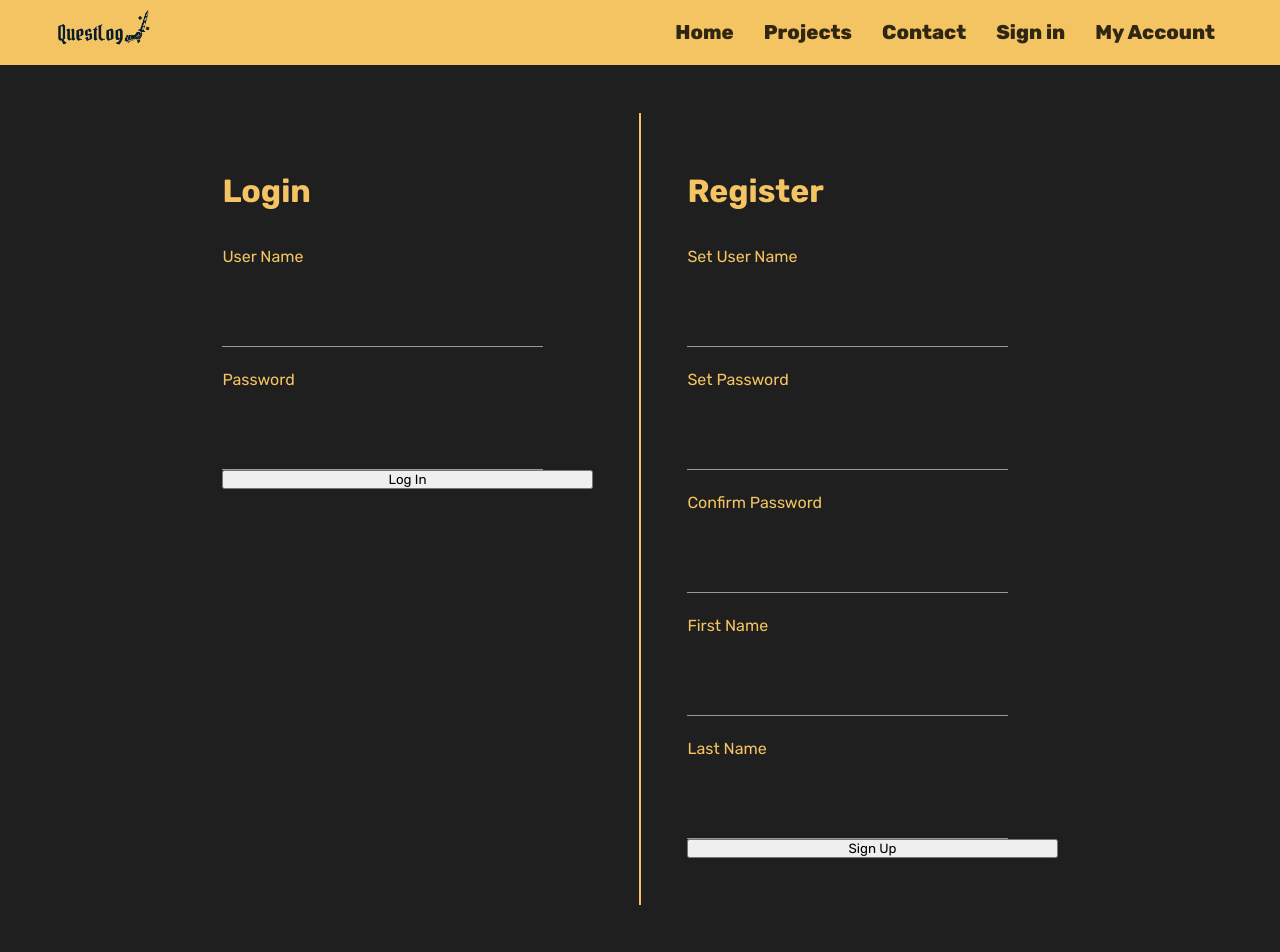
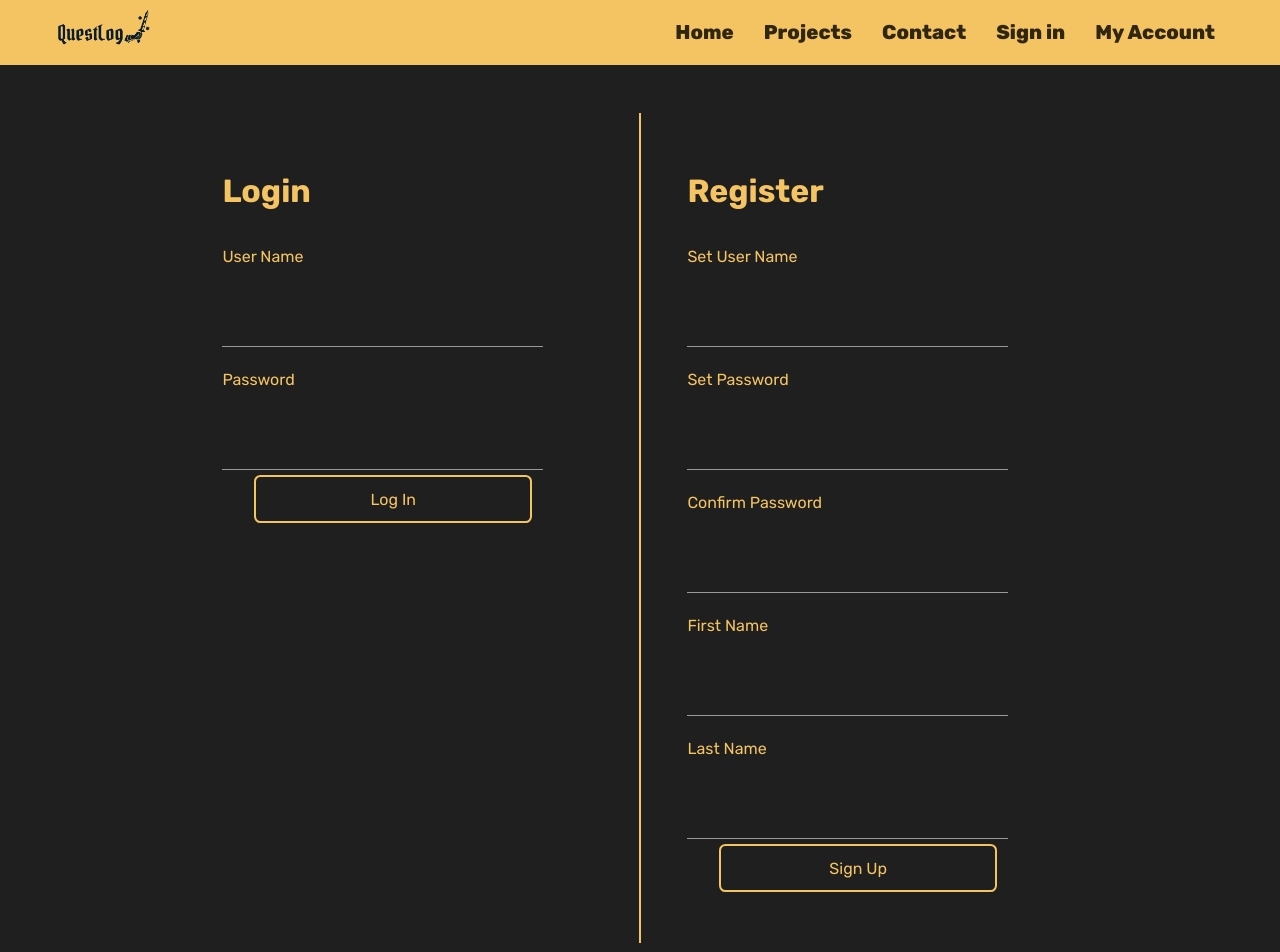
Before and after one commit to ParkAnthony13/tasks, a React (Create React App) app in the folder client/: page /loginRegister in a window 1280 px wide. Shown: the top 952 px of the page. Built offline with nearby package versions, Linux system fonts and the light colour scheme; no server answers.

Commit message:
css changes on projLi, reg, landing

```diff
--- a/client/src/components/LandingPage.jsx
+++ b/client/src/components/LandingPage.jsx
@@ -22,13 +22,21 @@ const LandingPage = props => {
     // window.addEventListener('resize',showButton);
 
     return (
-        <div className="container">
-            <div>
-                <h1 className={mobile ? "imgTextMobile" : "imgText"}>Track Tasks</h1>
-                <h1 className={mobile ? "imgTextMobile" : "imgText"}>Follow Your Progress</h1>
-            </div>
-            <button onClick={handleClick}>Test</button>
-        </div>
+        <main>
+            <section className="container">
+                <div>
+                    <h1 className={mobile ? "imgTextMobile" : "imgText"}>Track Tasks</h1>
+                    <h1 className={mobile ? "imgTextMobile" : "imgText"}>Follow Your Progress</h1>
+                </div>
+            </section>
+            <section className='landingMain'>
+                <h1>something</h1>
+                <p>Lorem ipsum dolor sit amet consectetur adipisicing elit. Officiis voluptatem reiciendis repellendus atque veritatis tempore nulla autem a. Quisquam voluptatibus voluptas explicabo consequuntur reprehenderit culpa ullam labore eos temporibus iusto!
+                    Lorem ipsum dolor sit amet consectetur adipisicing elit. Ab autem numquam nisi. Nesciunt ipsam culpa dolor molestiae reprehenderit ratione ab doloribus, quis assumenda, ducimus autem perspiciatis itaque, labore beatae? Fuga.
+                </p>
+                <p>Lorem ipsum dolor sit amet consectetur adipisicing elit. Cupiditate commodi tempora repudiandae minima, recusandae mollitia quaerat sequi! Modi odio sapiente numquam illum adipisci, assumenda in, accusantium impedit sed obcaecati a!</p>
+            </section>
+        </main>
     )
 }
 export default LandingPage;
--- a/client/src/components/LogReg.jsx
+++ b/client/src/components/LogReg.jsx
@@ -81,7 +81,7 @@ const LogReg = props => {
                             setLogPass(e.target.value)
                         }} />
                     </div>
-                    <button onClick={logInHandler}>Log In</button>
+                    <button id="logInButtonM" onClick={logInHandler}>Log In</button>
                 </form>
                 <div>{loginStatus}</div>
             </div>
@@ -108,7 +108,7 @@ const LogReg = props => {
                         <label>Last Name</label>
                         <input type="text" onChange={(e) => { setLastName(e.target.value) }} />
                     </div>
-                    <button onClick={regHandler}>Sign Up</button>
+                    <button id="signUpButtonM" onClick={regHandler}>Sign Up</button>
                 </form>
             </div>
         </div>
--- a/client/src/components/ProjectList.jsx
+++ b/client/src/components/ProjectList.jsx
@@ -42,14 +42,14 @@ const ProjectList = props => {
                 <section>
                     <div className="Proj">
                         <Link to="/project/1" className="">
-                            <div className="PCardItem PCImg"></div>
+                            <div className="PCardItem PCImg projTasksImg"></div>
                         </Link>
                         <div className='dflex spacebetween ProjCardCol'>
                             <div >
                                 <h2 className="PCardItem PCHead">Project Name</h2>
                                 <div className="PCardItem">
                                     <p>Description</p>
-                                    <p>short description of the project</p>
+                                    <p>Task Manager project where users can create and manage tasks for multiple projects</p>
                                 </div>
                             </div>
                             <div>
--- a/client/src/css/LandingPage.css
+++ b/client/src/css/LandingPage.css
@@ -1,3 +1,15 @@
+/* .container {
+    background-color: black;
+    color: #1f1f1f;
+    height: 90.8vh;
+    background-image: url('../img/mapChart.jpg');
+    background-size: cover;
+    background-position: center 50%;
+    width: 100vw;
+    position: relative;
+    top: 0px;
+    left: -10vw;
+} */
 .container {
     background-color: black;
     color: #1f1f1f;
@@ -6,14 +18,19 @@
     background-size: cover;
     background-position: center 50%;
 }
+.landingMain {
+    background-color: #e4a935;
+    opacity: 100;
+}
 
 .imgText {
     padding: 20px;
-    font-size: 80px;
+    font-size: 60px;
     position: relative;
-    top: 50px;
+    top: 180px;
     left: 100px;
     max-width: fit-content;
+    text-shadow: -1px -1px 3px white;
 }
 .imgTextMobile {
     padding: 20px;
--- a/client/src/css/LogReg.css
+++ b/client/src/css/LogReg.css
@@ -45,3 +45,87 @@
     padding: 0 12px 10px 12px;
     width: 80%;
 }
+
+#logInButtonM {
+    display:flex;
+    justify-content: center;
+    align-items: center;
+    background: none;
+    color: #f5c462;
+
+    border: 2px solid #f5c462;
+    border-radius: .4em;
+
+    width: 75%;
+    height: 3rem;
+
+    margin: .3rem auto;
+    margin-left: 2em;
+    padding: 0;
+
+    font: inherit;
+    cursor: pointer;
+
+    transition-duration: 500ms;
+    transition-property: background, color;
+    transition-timing-function: ease;
+}
+#logInButtonM:hover {
+    background: #f5c462;
+    color: black;
+
+    border: 2px solid black;
+    border-radius: .4em;
+
+    width: 75%;
+    height: 3rem;
+
+    margin: .3rem auto;
+    margin-left: 2em;
+    padding: 0;
+
+    font: inherit;
+    cursor: pointer;
+}
+
+#signUpButtonM {
+    display:flex;
+    justify-content: center;
+    align-items: center;
+    background: none;
+    color: #f5c462;
+
+    border: 2px solid #f5c462;
+    border-radius: .4em;
+
+    width: 75%;
+    height: 3rem;
+
+    margin: .3rem auto;
+    margin-left: 2em;
+    padding: 0;
+
+    font: inherit;
+    cursor: pointer;
+
+    transition-duration: 500ms;
+    transition-property: background, color;
+    transition-timing-function: ease;
+}
+#signUpButtonM:hover {
+    background: #f5c462;
+    color: black;
+
+    border: 2px solid black;
+    border-radius: .4em;
+
+    width: 75%;
+    height: 3rem;
+
+    margin: .3rem auto;
+    margin-left: 2em;
+    padding: 0;
+
+    font: inherit;
+    cursor: pointer;
+}
--- a/client/src/css/ProjectList.css
+++ b/client/src/css/ProjectList.css
@@ -28,7 +28,7 @@
     margin: auto;
 }
 .PCHead {
-    max-width: 300px;
+    max-width: 55ch;
 }
 .PCImg {
     height: 200px;
@@ -38,10 +38,17 @@
 }
 .PCardItem p {
     text-align: start;
+    max-width: 55ch;
+}
+.PCardItem p:first-child {
+    font-weight: 600;
+    font-size: 1.2rem;
 }
 .PCardItem p:nth-child(2) {
-    margin-top:-30px;
+    margin-top:-10px;
     margin-bottom: 10px;
+    max-width: 50ch;
+    line-height: 1.6;
 }
 
 .Proj {
@@ -57,3 +64,11 @@
     margin: auto;
     margin-bottom: 1rem;
 }
+
+.projTasksImg {
+    background-image: url('../img/projectTasksImg.PNG');
+    background-size: contain;
+    background-repeat: no-repeat;
+    background-position: center 50%;
+    z-index: 10;
+}
```
Also changed, not shown: client/src/img/projectTasksImg.PNG (added).
